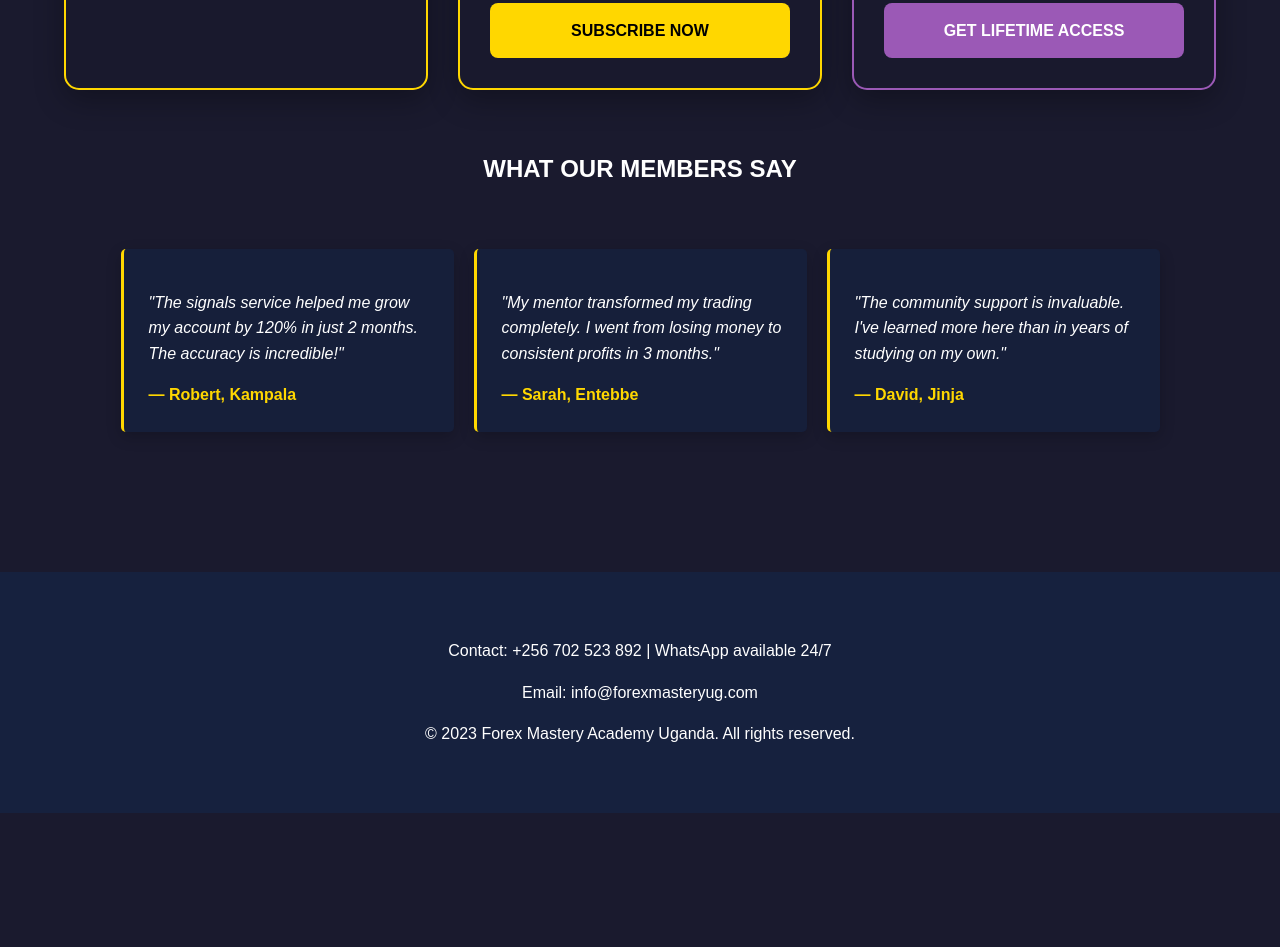
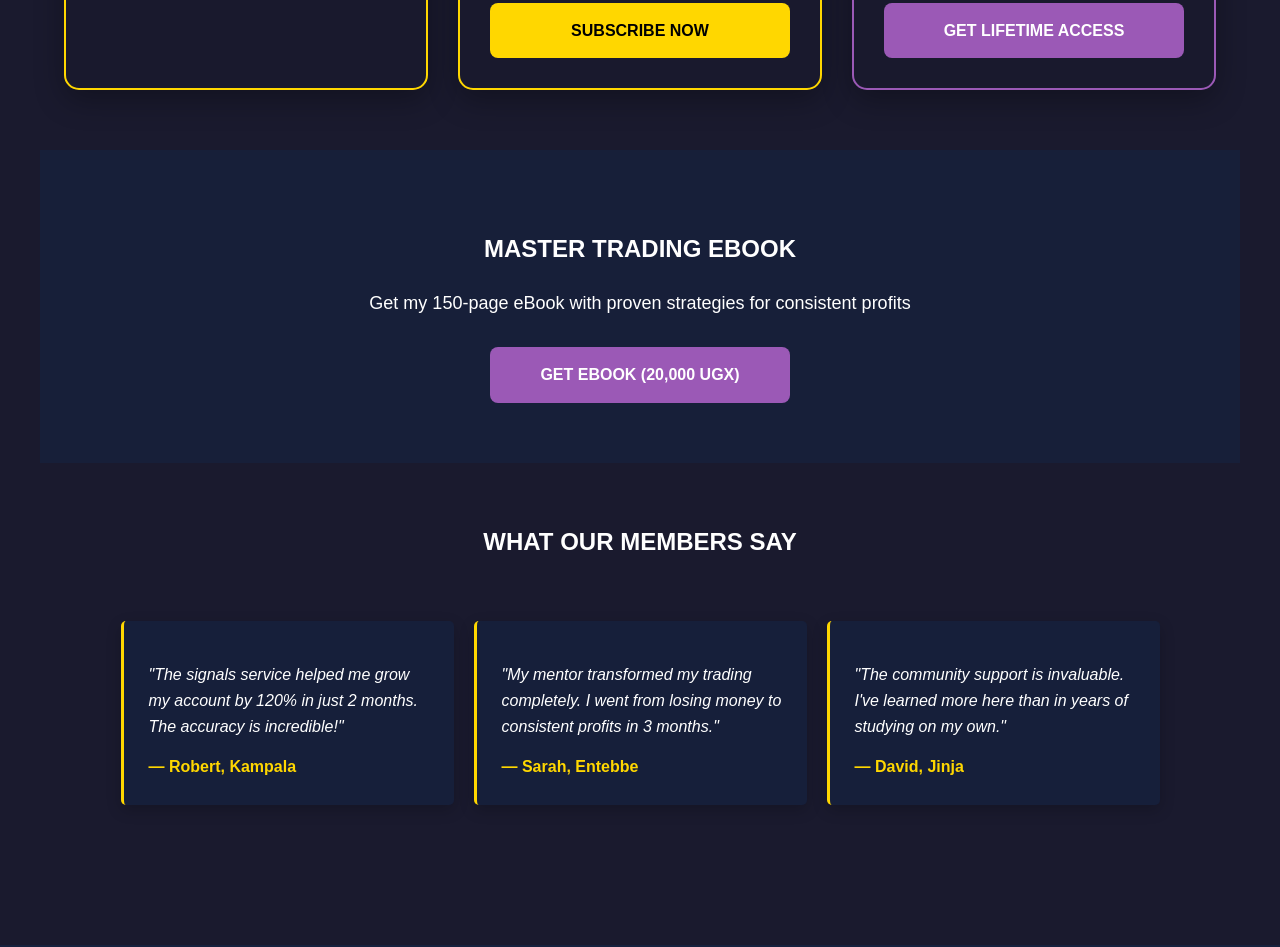
Before and after one commit to FMA-ELITE/FMA-FOREX-WEBSITE, a plain HTML site: page index.html in a window 1280 px wide. Shown: the part 1007-1954 px from the top of the page. Before the commit the page ends 1820 px from the top, so only its background shows below. Drawn offline with Linux system fonts and the light colour scheme.

Commit message:
Update index.html

```diff
--- a/index.html
+++ b/index.html
@@ -464,6 +464,21 @@
             </div>
         </div>
 
+        <!-- eBook Section -->
+<section id="ebook" style="background: rgba(22, 33, 62, 0.7); padding: 40px 0; margin: 60px 0; text-align: center;">
+    <div class="container">
+        <h2>MASTER TRADING EBOOK</h2>
+        <p style="max-width: 600px; margin: 0 auto 30px; font-size: 18px;">
+            Get my 150-page eBook with proven strategies for consistent profits
+        </p>
+        <a href="https://store.pesapal.com/shop/0ovdyr-forexmasteryacademyfma?productCode=e32a22ea-0321-4842-b24a-a6d68b736dd2"
+           class="btn"
+           style="background: var(--purple); color: white; max-width: 300px; margin: 0 auto;">
+            GET EBOOK (20,000 UGX)
+        </a>
+    </div>
+</section>
+
         <!-- TESTIMONIALS SECTION -->
         <h2 style="text-align: center; margin-top: 60px;">WHAT OUR MEMBERS SAY</h2>
         <div class="testimonials">
```
